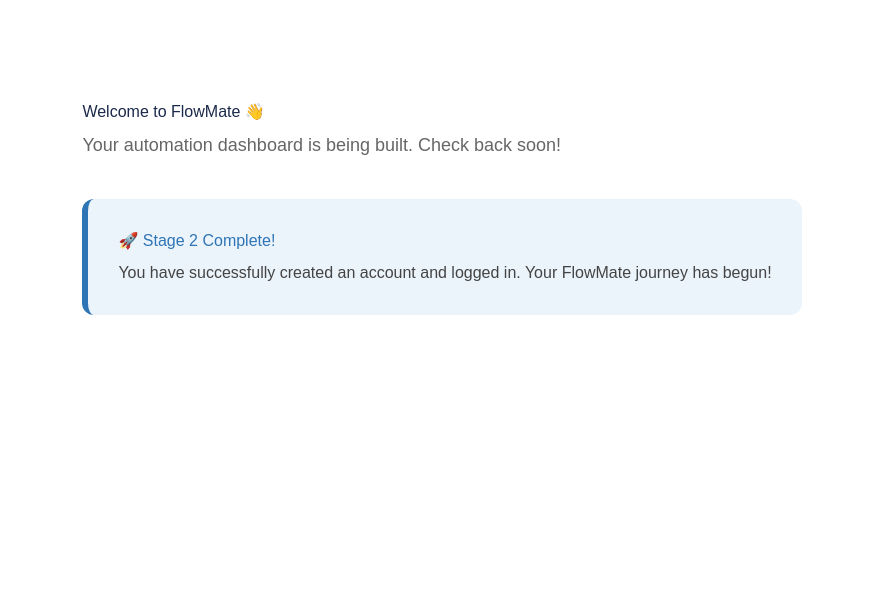
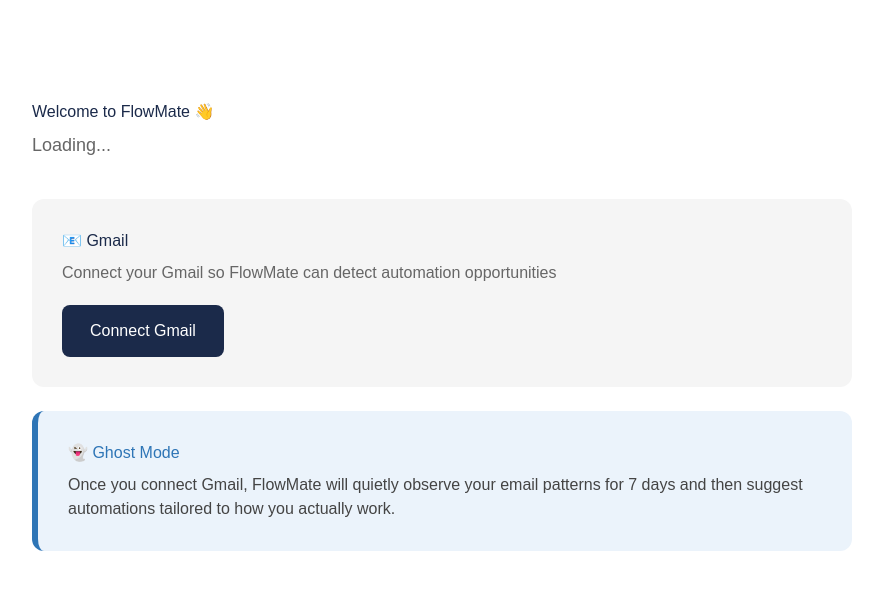
Before and after one commit to robbobmack1/flowmate, a Next.js app: page /dashboard in a window 1280 px wide. Shown: the top 590 px of the page, without its empty margins (198-1081 px from the left). Built offline with nearby package versions, Linux system fonts and the light colour scheme; no server answers.

Commit message:
Gmail OAuth connected and Ghost Mode active

```diff
--- /dev/null
+++ b/app/auth/callback/route.ts
@@ -0,0 +1,31 @@
+import { createServerClient } from '@supabase/ssr'
+import { cookies } from 'next/headers'
+import { NextResponse } from 'next/server'
+
+export async function GET(request: Request) {
+  const requestUrl = new URL(request.url)
+  const code = requestUrl.searchParams.get('code')
+
+  if (code) {
+    const cookieStore = cookies()
+    const supabase = createServerClient(
+      process.env.NEXT_PUBLIC_SUPABASE_URL!,
+      process.env.NEXT_PUBLIC_SUPABASE_ANON_KEY!,
+      {
+        cookies: {
+          getAll() {
+            return cookieStore.getAll()
+          },
+          setAll(cookiesToSet) {
+            cookiesToSet.forEach(({ name, value, options }) =>
+              cookieStore.set(name, value, options)
+            )
+          },
+        },
+      }
+    )
+    await supabase.auth.exchangeCodeForSession(code)
+  }
+
+  return NextResponse.redirect(new URL('/dashboard', request.url))
+}
--- a/app/dashboard/page.tsx
+++ b/app/dashboard/page.tsx
@@ -1,12 +1,63 @@
+'use client'
+
+import { useState, useEffect } from 'react'
+import { createClient } from '../supabase'
+
 export default function Dashboard() {
+  const [user, setUser] = useState<any>(null)
+  const [gmailConnected, setGmailConnected] = useState(false)
+  const supabase = createClient()
+
+  useEffect(() => {
+    const getUser = async () => {
+      const { data: { user } } = await supabase.auth.getUser()
+      setUser(user)
+
+      if (user?.app_metadata?.providers?.includes('google')) {
+        setGmailConnected(true)
+      }
+    }
+    getUser()
+  }, [])
+
+  const connectGmail = async () => {
+    await supabase.auth.signInWithOAuth({
+      provider: 'google',
+      options: {
+        scopes: 'https://www.googleapis.com/auth/gmail.readonly',
+        redirectTo: `${window.location.origin}/auth/callback`
+      }
+    })
+  }
+
   return (
     <div style={{ maxWidth: '900px', margin: '60px auto', padding: '40px', fontFamily: 'Arial' }}>
       <h1 style={{ color: '#1B2A4A', marginBottom: '8px' }}>Welcome to FlowMate 👋</h1>
-      <p style={{ color: '#666', fontSize: '18px' }}>Your automation dashboard is being built. Check back soon!</p>
+      <p style={{ color: '#666', fontSize: '18px', marginBottom: '40px' }}>
+        {user?.email ? `Logged in as ${user.email}` : 'Loading...'}
+      </p>
 
-      <div style={{ marginTop: '40px', padding: '30px', backgroundColor: '#EBF3FB', borderRadius: '12px', borderLeft: '6px solid #2E75B6' }}>
-        <h2 style={{ color: '#2E75B6', marginBottom: '8px' }}>🚀 Stage 2 Complete!</h2>
-        <p style={{ color: '#444' }}>You have successfully created an account and logged in. Your FlowMate journey has begun!</p>
+      <div style={{ padding: '30px', backgroundColor: '#F5F5F5', borderRadius: '12px', marginBottom: '24px' }}>
+        <h2 style={{ color: '#1B2A4A', marginBottom: '8px' }}>📧 Gmail</h2>
+        <p style={{ color: '#666', marginBottom: '20px' }}>Connect your Gmail so FlowMate can detect automation opportunities</p>
+
+        {gmailConnected ? (
+          <div style={{ padding: '12px 20px', backgroundColor: '#E8F5E9', borderRadius: '8px', color: '#00897B', fontWeight: 'bold', display: 'inline-block' }}>
+            ✅ Gmail Connected — Ghost Mode Active!
+          </div>
+        ) : (
+          <button
+            onClick={connectGmail}
+            style={{ padding: '14px 28px', backgroundColor: '#1B2A4A', color: 'white', border: 'none', borderRadius: '8px', fontSize: '16px', cursor: 'pointer' }}
+          >
+            Connect Gmail
+          </button>
+        )}
+      </div>
+
+      <div style={{ padding: '30px', backgroundColor: '#EBF3FB', borderRadius: '12px', borderLeft: '6px solid #2E75B6' }}>
+        <h2 style={{ color: '#2E75B6', marginBottom: '8px' }}>👻 Ghost Mode</h2>
+        <p style={{ color: '#444' }}>Once you connect Gmail, FlowMate will quietly observe your email patterns for 7 days and then suggest automations tailored to how you actually work.</p>
       </div>
     </div>
   )
```
